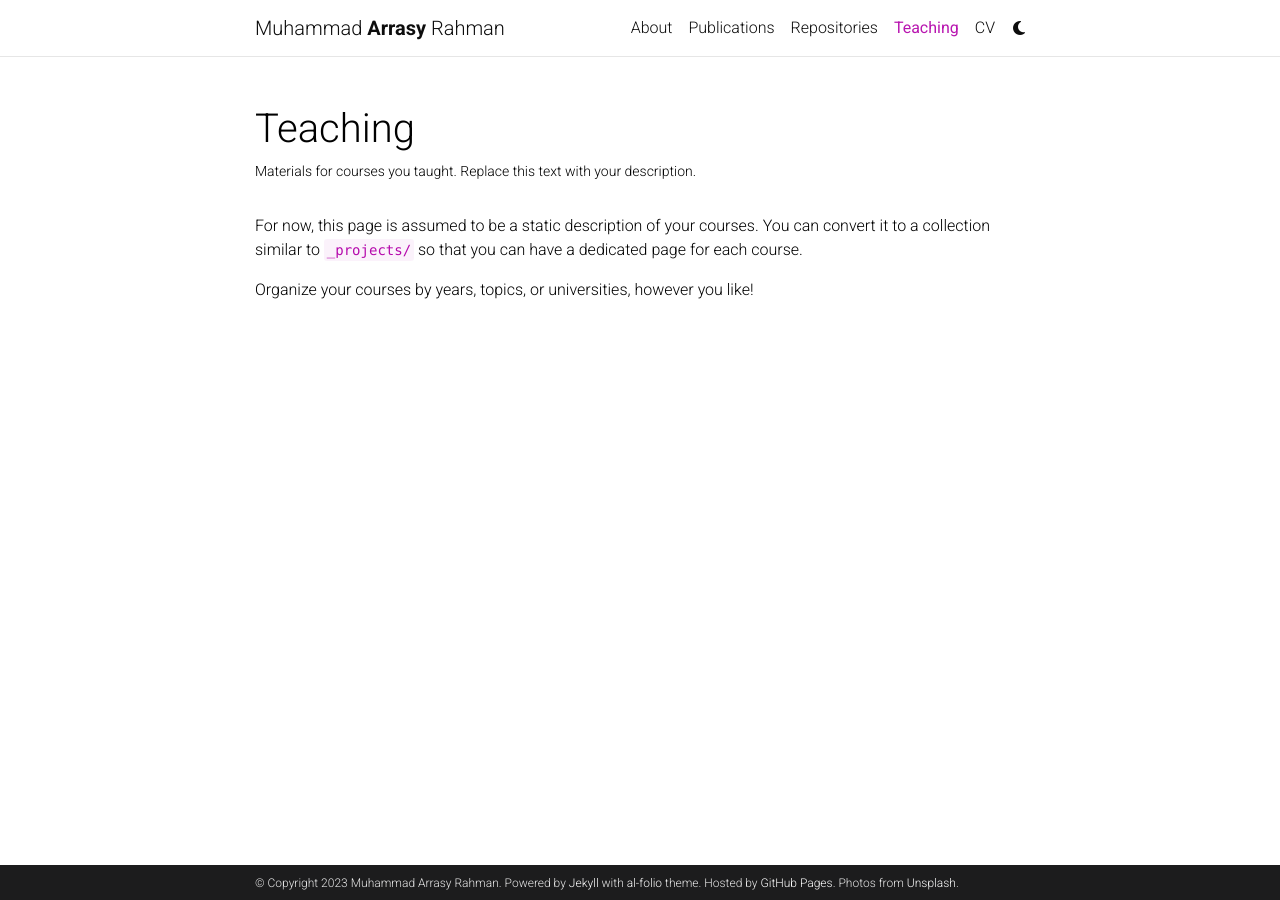
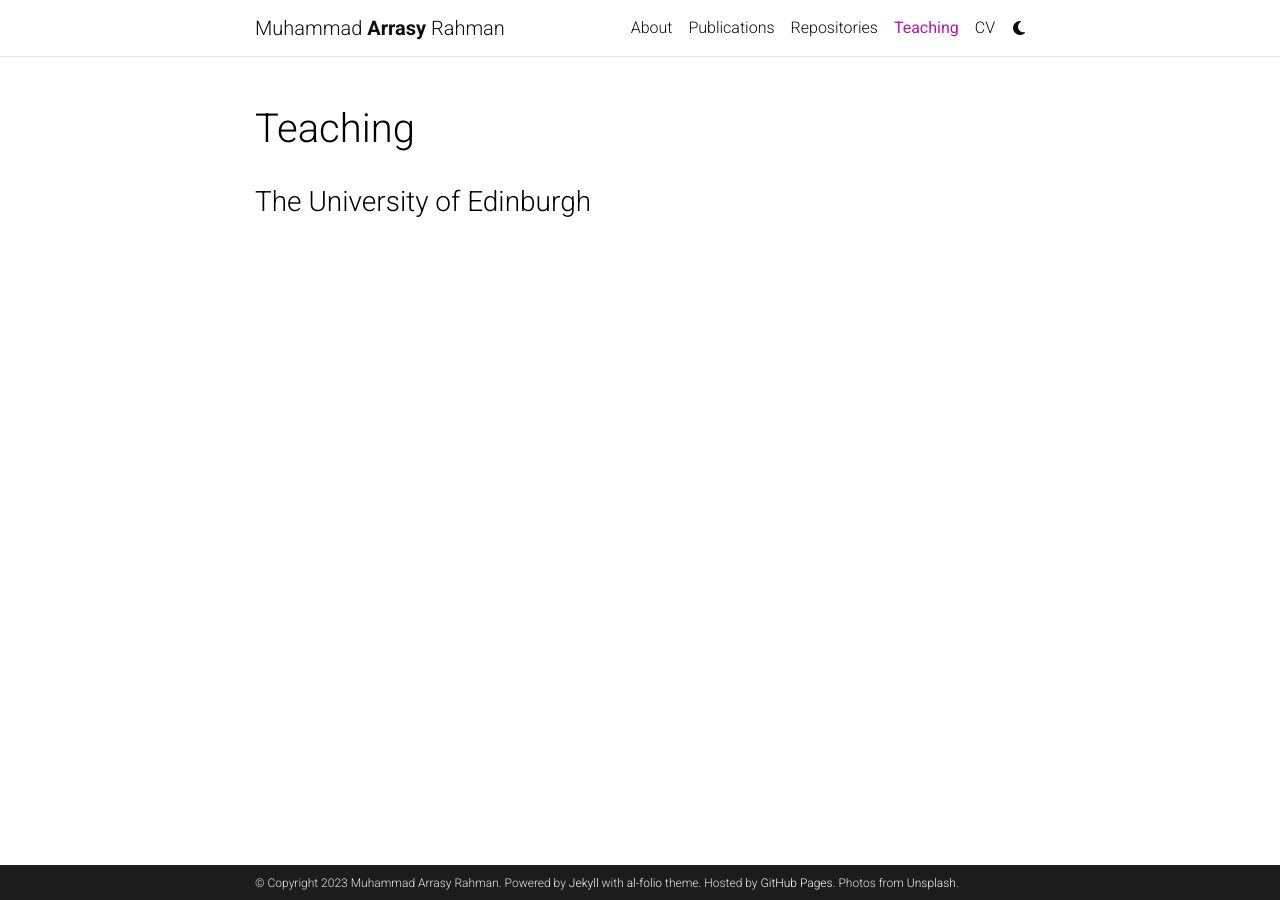
Before and after one commit to raharrasy/raharrasy.github.io, a Jekyll site: the page built from _pages/teaching.md, in a window 1280 px wide. Built offline with Jekyll 4.4.1, drawn with Linux system fonts in a browser that asks for light colours; comment, search, counter and statistics services are not loaded; a style sheet for code colours, icons or effects is not loaded.

Commit message:
Add teaching experiences

```diff
--- a/_pages/teaching.md
+++ b/_pages/teaching.md
@@ -2,11 +2,9 @@
 layout: page
 permalink: /teaching/
 title: Teaching
-description: Materials for courses you taught. Replace this text with your description.
+description:
 nav: true
 nav_order: 3
 ---
 
-For now, this page is assumed to be a static description of your courses. You can convert it to a collection similar to `_projects/` so that you can have a dedicated page for each course.
-
-Organize your courses by years, topics, or universities, however you like!
+### The University of Edinburgh
```
